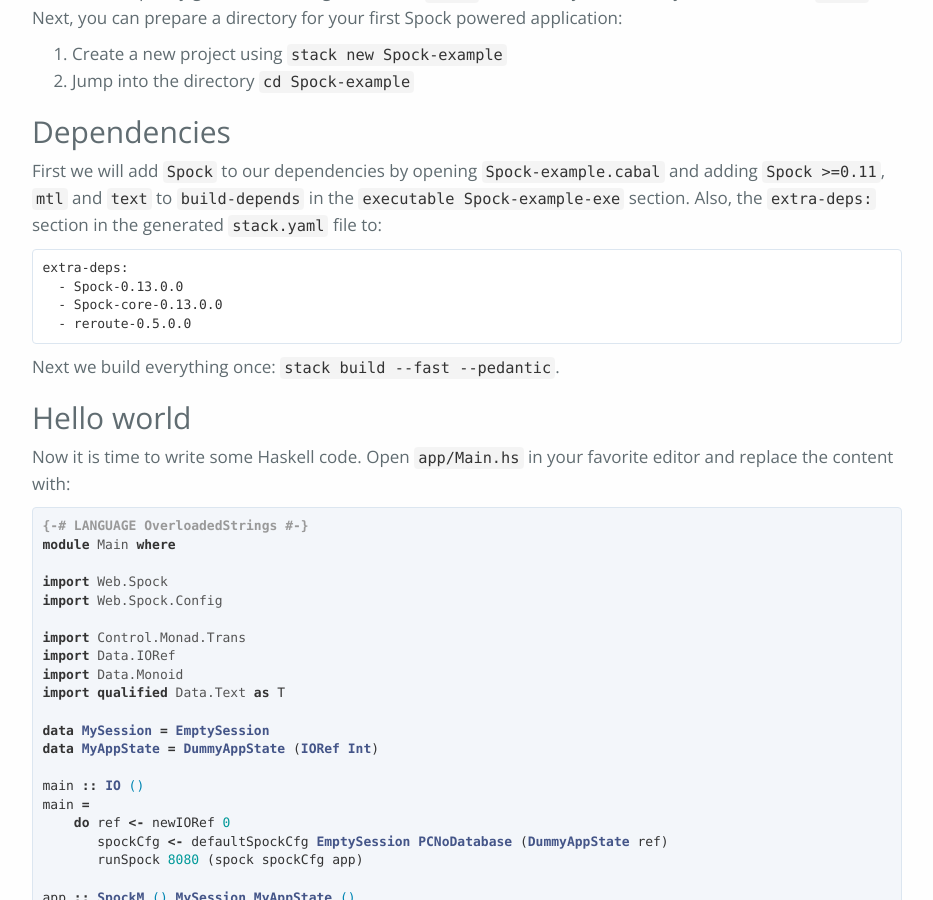
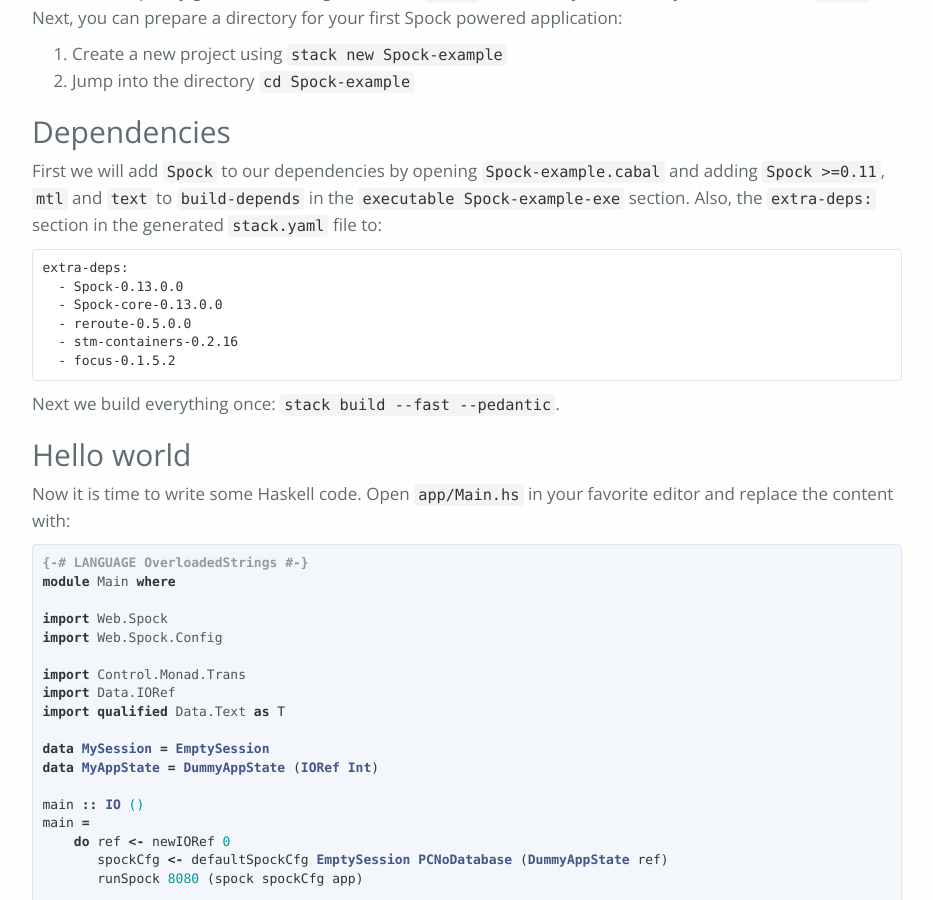
Before and after one commit to agrafix/Spock, a Jekyll site: the page built from docs/tutorials/getting-started.md, in a window 1280 px wide and 900 px high, scrolled down 252 px. Shown: the whole window, without its empty margins (173-1106 px from the left). Built offline with Jekyll 4.4.1, drawn with Linux system fonts in a browser that asks for light colours; nearby versions of some CDN libraries; some web fonts are replaced.

Commit message:
More extra-deps required in order to work

````diff
--- a/docs/tutorials/getting-started.md
+++ b/docs/tutorials/getting-started.md
@@ -29,6 +29,8 @@ extra-deps:
   - Spock-0.13.0.0
   - Spock-core-0.13.0.0
   - reroute-0.5.0.0
+  - stm-containers-0.2.16
+  - focus-0.1.5.2
 ```
 
 Next we build everything once: `stack build --fast --pedantic`.
@@ -46,7 +48,6 @@ import Web.Spock.Config
 
 import Control.Monad.Trans
 import Data.IORef
-import Data.Monoid
 import qualified Data.Text as T
 
 data MySession = EmptySession
````
